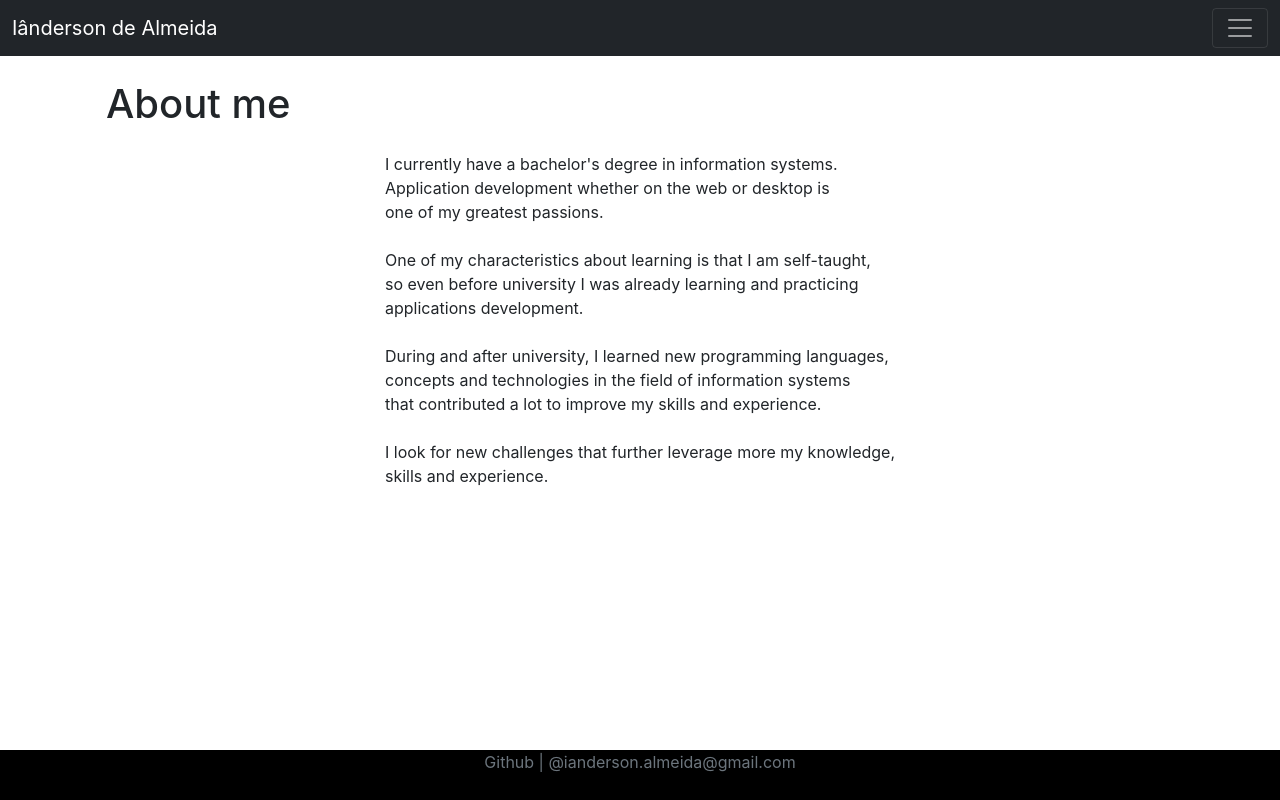
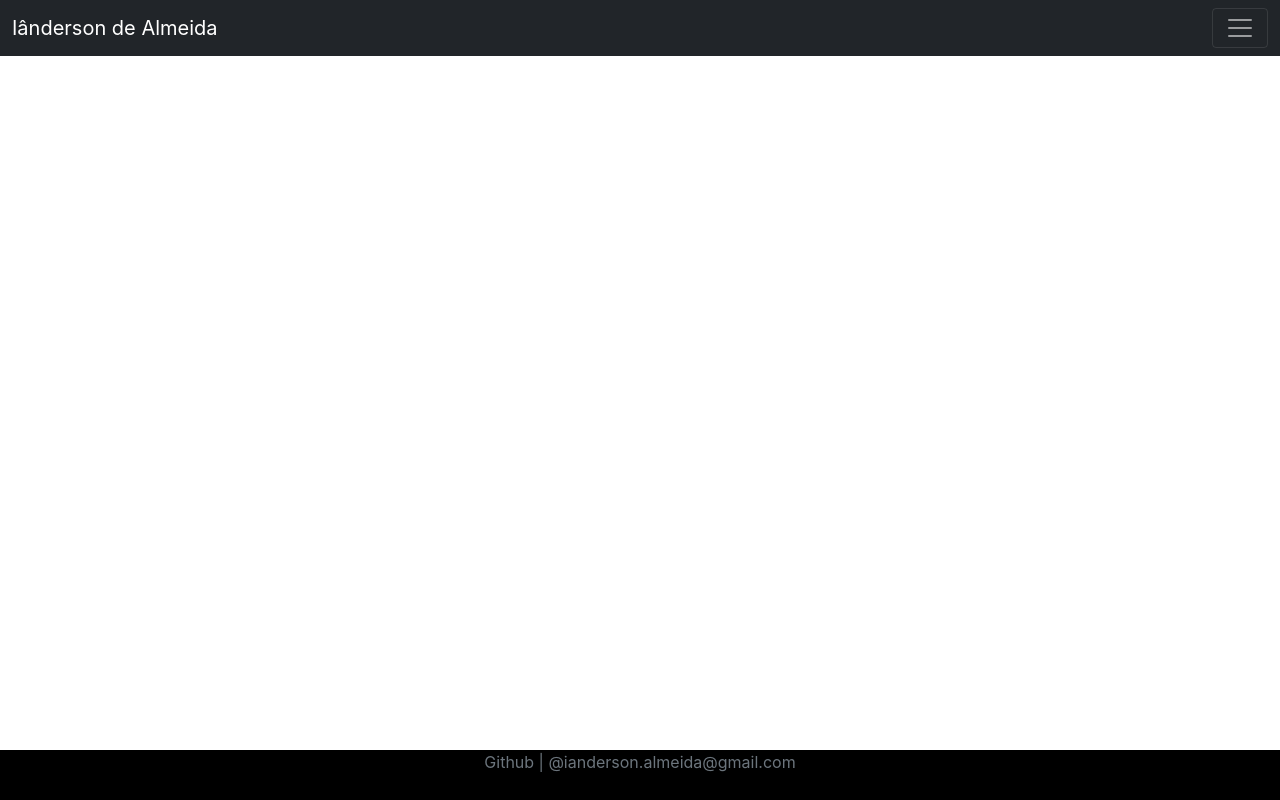
Before and after one commit to iandersonalmeida/web, a React (Create React App) app: page / in a window 1280 px wide. Built offline with nearby package versions, Linux system fonts and the light colour scheme.

Commit message:
Modify HeaderComponent.jsx and App.js

```diff
--- a/src/App.js
+++ b/src/App.js
@@ -18,7 +18,7 @@ function App() {
       <div>
         <Router>
           <Routes>
-             <Route path = "/" element = {<AboutContent/>}> </Route>
+             <Route path = "about" element = {<AboutContent/>}> </Route>
           </Routes>
         </Router>
         </div>
--- a/src/components/HeaderComponent.jsx
+++ b/src/components/HeaderComponent.jsx
@@ -35,7 +35,7 @@ class HeaderComponent extends Component {
                                         <a className="nav-link active text-dark" href="">Home</a>
                                     </li>
                                     <li className="nav-item">
-                                        <a className="nav-link text-dark" href="/web/about">About me</a>
+                                        <a className="nav-link text-dark" href="about">About me</a>
                                     </li>
 
                                     <li className="nav-item">
```
